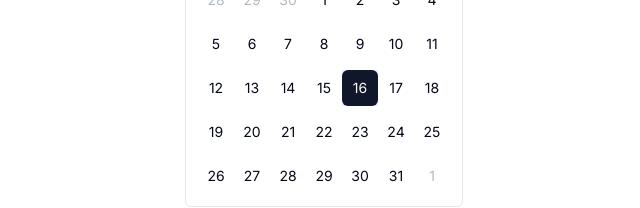
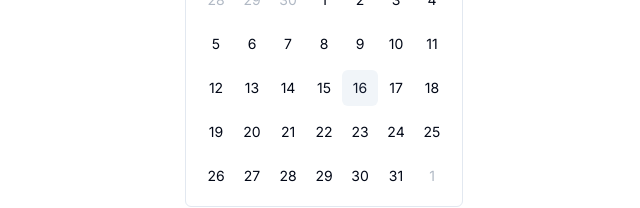
Before and after one commit to syedalirazazaidi/tanstack, a Next.js app in the folder forms/: page / in a window 1280 px wide. Shown: the part 580-788 px from the top of the page, without its empty margins (316-956 px from the left). Built offline with nearby package versions, Linux system fonts and the light colour scheme; no server answers.

Commit message:
add date of birth

```diff
--- a/forms/components/users/daaofbirth.tsx
+++ b/forms/components/users/daaofbirth.tsx
@@ -29,8 +29,8 @@ export default function DateOfBirth<T extends FieldValues>({
         return (
           <Calendar
             mode="single"
-            selected={date}
-            onSelect={setDate}
+            selected={value}
+            onSelect={onChange}
             className="rounded-md border"
           />
         );
--- a/forms/components/users/form.tsx
+++ b/forms/components/users/form.tsx
@@ -113,7 +113,7 @@ export default function Forms() {
           </div>
         </div>
         <div className="my-4">
-          <DateOfBirth<Schema> name="dataOfbirth" label="dataOfbirth" />
+          <DateOfBirth<Schema> name="dataBirth" label="dataBirth" />
         </div>
       </div>
       <br />
--- a/forms/types/schema.ts
+++ b/forms/types/schema.ts
@@ -14,7 +14,7 @@ export const schema = z.object({
   languagesSpoken: z.array(z.string()),
   gender: z.string().min(1),
   skills: z.array(z.string()).max(2),
-  dataOfbirth: z.date(),
+  dataBirth: z.date(),
 });
 
 export type Schema = z.infer<typeof schema>;
@@ -27,7 +27,7 @@ export const defaultValues: Schema = {
   languagesSpoken: [],
   gender: "",
   skills: [],
-  dataOfbirth: new Date(),
+  dataBirth: new Date(),
   // formerEmploymentPeriod: [new Date(), new Date()],
   // salaryRange: [0, 2000],
   // isTeacher: false,
```
